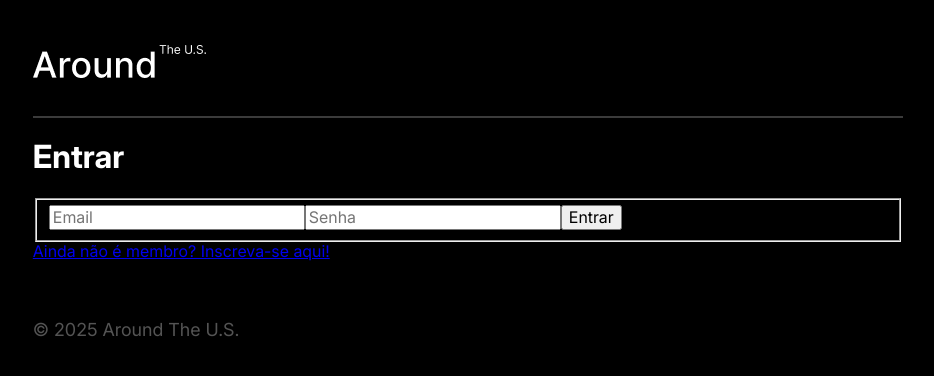
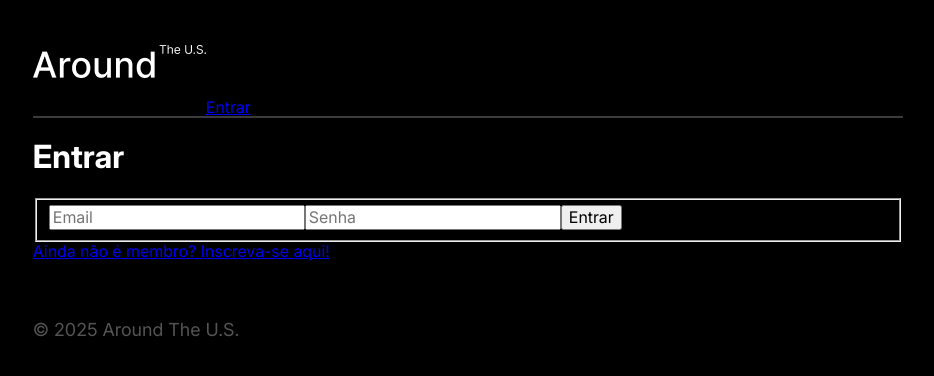
Before and after one commit to biarmortari/web_project_around_auth, a React (Vite) app: page /signin in a window 1280 px wide. Shown: the top 376 px of the page, without its empty margins (172-1106 px from the left). Built offline with nearby package versions, Linux system fonts and the light colour scheme; no server answers.

Commit message:
feat(header): exibir navegação dinâmica conforme autenticação e rota

```diff
--- a/src/components/App.jsx
+++ b/src/components/App.jsx
@@ -180,6 +180,7 @@ function App() {
           handleCardDelete,
           handleAddPlaceSubmit,
           popup,
+          isLoggedIn,
         }}
       >
         <div className="page">
--- a/src/components/Header/Header.jsx
+++ b/src/components/Header/Header.jsx
@@ -1,6 +1,39 @@
 import logo from "../../images/logo.png";
+import CurrentUserContext from "../../contexts/CurrentUserContext";
+import { useContext } from "react";
+import { Link } from "react-router-dom";
 
 function Header() {
+  const { isLoggedIn, currentUser } = useContext(CurrentUserContext);
+  let headerLink;
+
+  console.log("isLoggedIn", isLoggedIn);
+
+  if (isLoggedIn) {
+    headerLink = (
+      <ul className="header__nav">
+        <li className="header__email">{currentUser.email}</li>
+        <li className="header__link header__link_signout">Sair</li>
+      </ul>
+    );
+  }
+
+  if (location.pathname === "/signup") {
+    headerLink = (
+      <Link className="header__link" to="/signin">
+        Faça o login
+      </Link>
+    );
+  }
+
+  if (location.pathname === "/signin") {
+    headerLink = (
+      <Link className="header__link" to="/signin">
+        Entrar
+      </Link>
+    );
+  }
+
   return (
     <>
       <header className="header">
@@ -9,6 +42,7 @@ function Header() {
           src={logo}
           alt="Logo com a escrita Around the US"
         />
+        {headerLink}
         <hr className="header__line" />
       </header>
     </>
```
